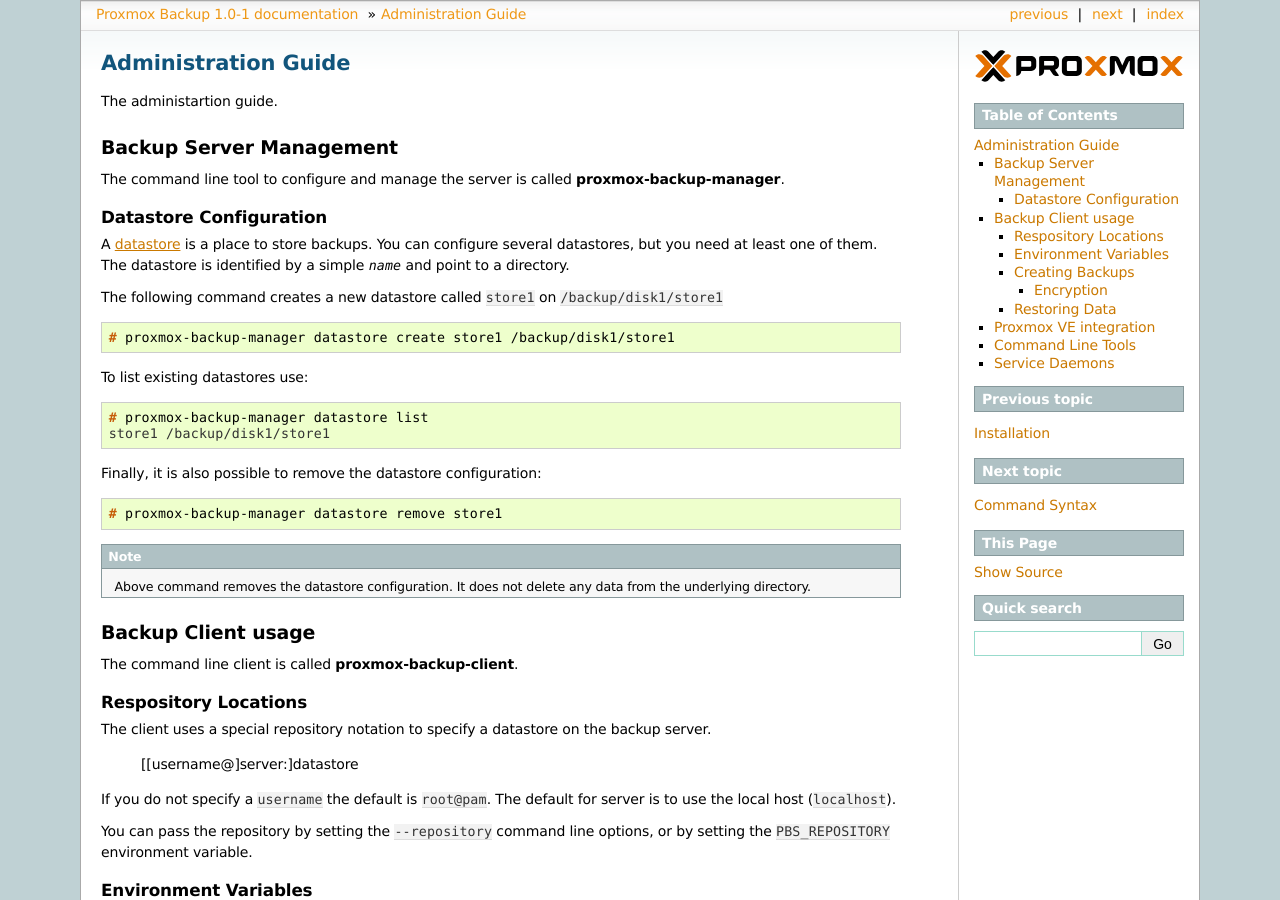
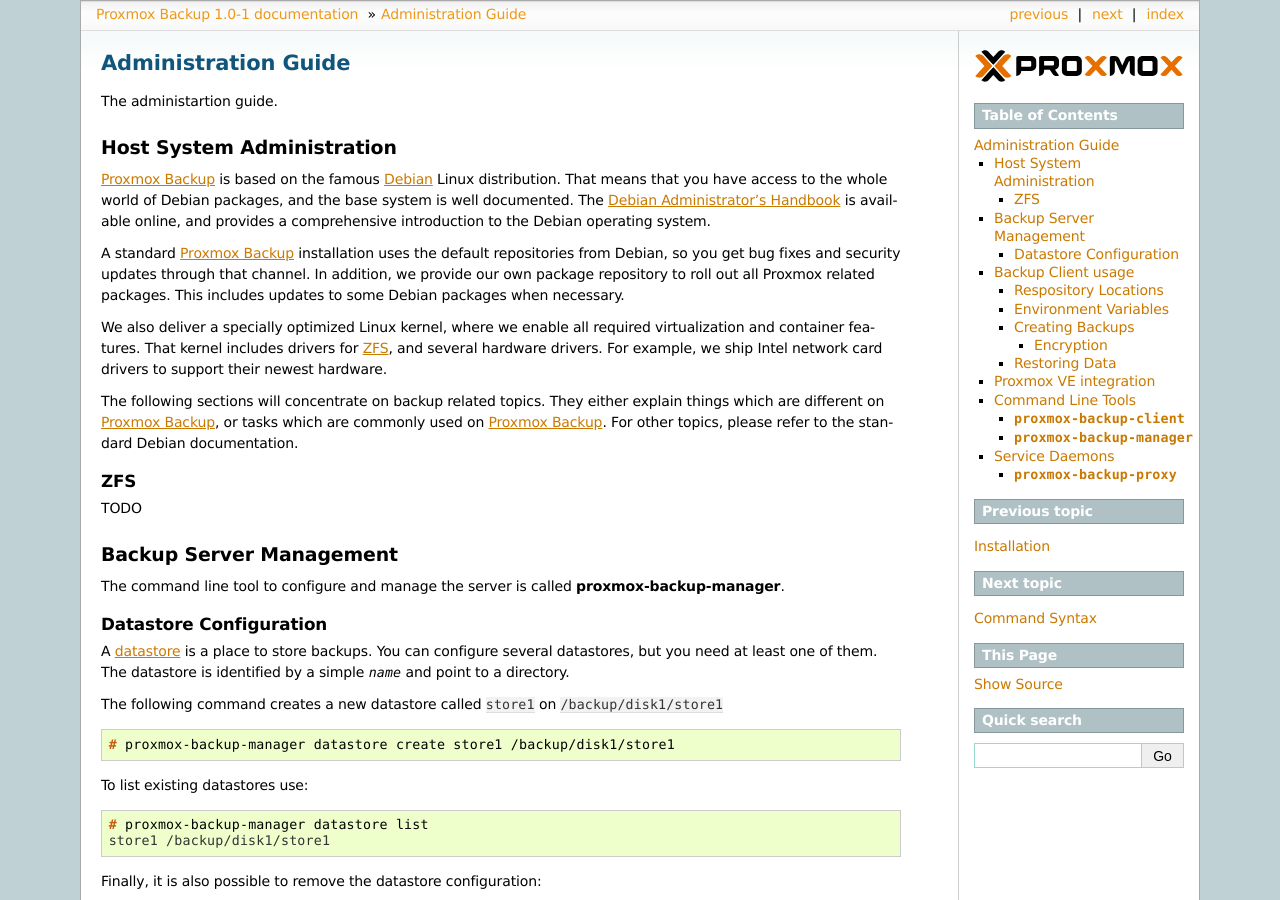
Before and after one commit to proxmox/proxmox-backup, a Sphinx documentation site: the page built from docs/administration-guide.rst, in a window 1280 px wide and 900 px high. Built offline with Sphinx 7.4.7, drawn with Linux system fonts in a browser that asks for light colours; some of the changed text lies outside the part shown.

Commit message:
docs: add sysadmin.rst, cleanups

```diff
--- a/docs/administration-guide.rst
+++ b/docs/administration-guide.rst
@@ -2,6 +2,9 @@
 ====================
 
 The administartion guide.
+
+.. include:: sysadmin.rst
+
 
 Backup Server Management
 ------------------------
--- a/docs/command-line-tools.rst
+++ b/docs/command-line-tools.rst
@@ -2,11 +2,11 @@
 ------------------
 
 ``proxmox-backup-client``
-^^^^^^^^^^^^^^^^^^^^^^^^^
+~~~~~~~~~~~~~~~~~~~~~~~~~
 
 .. include:: proxmox-backup-client/description.rst
 
 ``proxmox-backup-manager``
-^^^^^^^^^^^^^^^^^^^^^^^^^^
+~~~~~~~~~~~~~~~~~~~~~~~~~~
 
 .. include:: proxmox-backup-manager/description.rst
--- a/docs/conf.py
+++ b/docs/conf.py
@@ -91,6 +91,7 @@
     'proxmox-backup-proxy/man1.rst',
     'epilog.rst',
     'pbs-copyright.rst',
+    'sysadmin.rst',
     'package-repositories.rst',
 ]
 
--- a/docs/epilog.rst
+++ b/docs/epilog.rst
@@ -26,6 +26,8 @@
 .. _GCM: https://en.wikipedia.org/wiki/Galois/Counter_Mode
 .. _AGPL3: https://www.gnu.org/licenses/agpl-3.0.en.html
 .. _Debian: https://www.debian.org/index.html
+.. _Debian Administrator's Handbook: https://debian-handbook.info/download/stable/debian-handbook.pdf
+
 .. _LVM: https://en.wikipedia.org/wiki/Logical_Volume_Manager_(Linux)
 .. _ZFS: https://en.wikipedia.org/wiki/ZFS
 .. _Proxmox VE: https://pve.proxmox.com
--- a/docs/services.rst
+++ b/docs/services.rst
@@ -2,6 +2,6 @@
 ---------------
 
 ``proxmox-backup-proxy``
-^^^^^^^^^^^^^^^^^^^^^^^^^
+~~~~~~~~~~~~~~~~~~~~~~~~
 
 .. include:: proxmox-backup-proxy/description.rst
--- /dev/null
+++ b/docs/sysadmin.rst
@@ -0,0 +1,29 @@
+Host System Administration
+--------------------------
+
+`Proxmox Backup`_ is based on the famous Debian_ Linux
+distribution. That means that you have access to the whole world of
+Debian packages, and the base system is well documented. The `Debian
+Administrator's Handbook`_ is available online, and provides a
+comprehensive introduction to the Debian operating system.
+
+A standard `Proxmox Backup`_ installation uses the default
+repositories from Debian, so you get bug fixes and security updates
+through that channel. In addition, we provide our own package
+repository to roll out all Proxmox related packages. This includes
+updates to some Debian packages when necessary.
+
+We also deliver a specially optimized Linux kernel, where we enable
+all required virtualization and container features. That kernel
+includes drivers for ZFS_, and several hardware drivers. For example,
+we ship Intel network card drivers to support their newest hardware.
+
+The following sections will concentrate on backup related topics. They
+either explain things which are different on `Proxmox Backup`_, or
+tasks which are commonly used on `Proxmox Backup`_. For other topics,
+please refer to the standard Debian documentation.
+
+ZFS
+~~~
+
+TODO
```
Also changed, not shown: docs/index.rst (line endings or trailing spaces).
